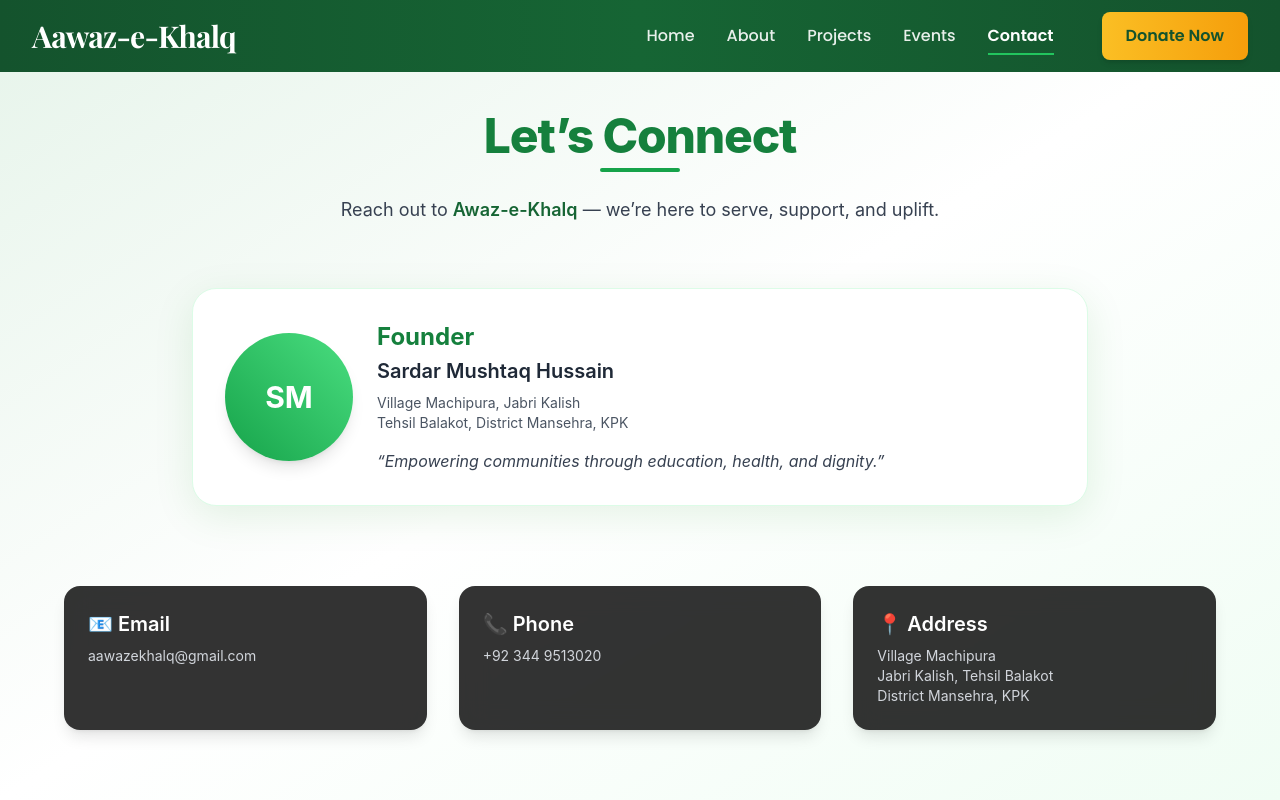
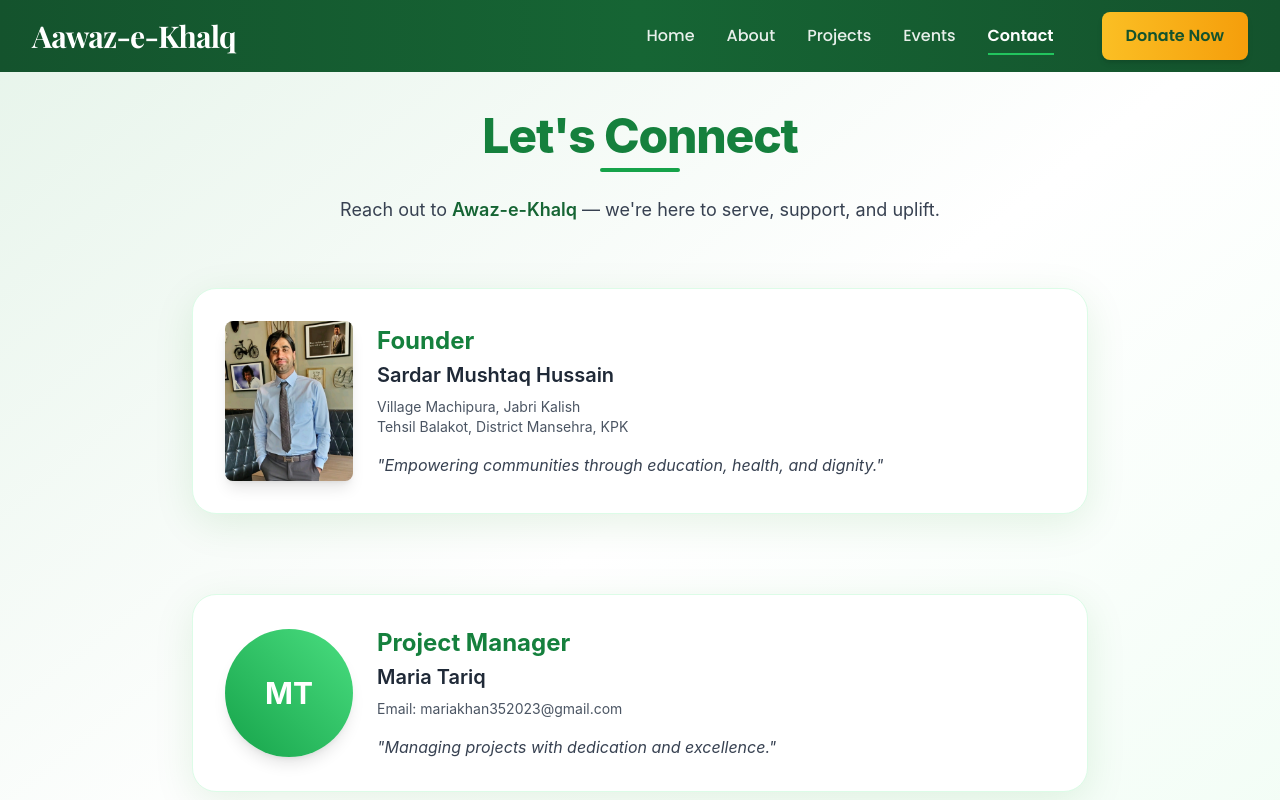
Before and after one commit to ahmednawazqureshi/aawazekhalq_frontend, a Next.js app: page /contact in a window 1280 px wide. Shown: the top 800 px of the page. Built offline with nearby package versions, Linux system fonts and the light colour scheme.

Commit message:
final comit

```diff
--- a/pages/contact.js
+++ b/pages/contact.js
@@ -9,10 +9,10 @@ export default function Contact() {
 
         {/* Hero Section */}
         <section className="text-center mb-16 animate-fade-in">
-          <h1 className="text-5xl font-extrabold text-green-700 mb-2 tracking-tight">Let’s Connect</h1>
+          <h1 className="text-5xl font-extrabold text-green-700 mb-2 tracking-tight">Let's Connect</h1>
           <div className="h-1 w-20 bg-green-600 mx-auto mb-6 rounded-full" />
           <p className="text-lg text-gray-700 max-w-2xl mx-auto">
-            Reach out to <span className="font-semibold text-green-800">Awaz-e-Khalq</span> — we’re here to serve, support, and uplift.
+            Reach out to <span className="font-semibold text-green-800">Awaz-e-Khalq</span> — we're here to serve, support, and uplift.
           </p>
         </section>
 
@@ -20,9 +20,13 @@ export default function Contact() {
         <section className="max-w-4xl mx-auto mb-20">
           <div className="bg-white border border-green-100 rounded-3xl shadow-[0_10px_40px_rgba(0,128,0,0.1)] p-8 flex flex-col md:flex-row items-center gap-6 hover:shadow-green-200 transition duration-300">
 
-            {/* Avatar Placeholder */}
-            <div className="w-32 h-32 rounded-full bg-gradient-to-tr from-green-600 to-green-400 flex items-center justify-center text-white text-3xl font-bold shadow-lg">
-              SM
+            {/* Founder Image */}
+            <div className="w-32 h-40 rounded-lg overflow-hidden shadow-lg">
+              <img
+                src="/images/sardar.jpeg"
+                alt="Sardar Mushtaq Hussain"
+                className="w-full h-full object-cover"
+              />
             </div>
 
             {/* Founder Info */}
@@ -34,7 +38,30 @@ export default function Contact() {
                 Tehsil Balakot, District Mansehra, KPK
               </p>
               <p className="mt-4 text-gray-700 italic">
-                “Empowering communities through education, health, and dignity.”
+                "Empowering communities through education, health, and dignity."
+              </p>
+            </div>
+          </div>
+        </section>
+
+        {/* Project Manager Spotlight */}
+        <section className="max-w-4xl mx-auto mb-20">
+          <div className="bg-white border border-green-100 rounded-3xl shadow-[0_10px_40px_rgba(0,128,0,0.1)] p-8 flex flex-col md:flex-row items-center gap-6 hover:shadow-green-200 transition duration-300">
+
+            {/* Avatar Placeholder for Project Manager */}
+            <div className="w-32 h-32 rounded-full bg-gradient-to-tr from-green-600 to-green-400 flex items-center justify-center text-white text-3xl font-bold shadow-lg">
+              MT
+            </div>
+
+            {/* Project Manager Info */}
+            <div className="text-center md:text-left">
+              <h2 className="text-2xl font-bold text-green-700 mb-1">Project Manager</h2>
+              <p className="text-xl font-semibold text-gray-800">Maria Tariq</p>
+              <p className="text-sm text-gray-600 mt-2">
+                Email: mariakhan352023@gmail.com
+              </p>
+              <p className="mt-4 text-gray-700 italic">
+                "Managing projects with dedication and excellence."
               </p>
             </div>
           </div>
--- a/pages/donation.js
+++ b/pages/donation.js
@@ -23,19 +23,19 @@ export default function Donation() {
   const accounts = {
     Pakistan: {
       flag: '🇵🇰',
-      bank: 'Muslim Commercial Bank',
+      bank: 'COMING SOON',
       title: 'Aawaz-e-Khalq',
-      account: '0000000000000',
-      iban: 'PK00MCBK0000000000000000',
-      branch: 'Islamabad'
+      account: 'xxxxxxxxxxxxxx',
+      iban: 'xxxxxxxxxxxxxxxxx',
+      branch: 'N/A'
     },
     USA: {
       flag: '🇺🇸',
-      bank: 'Example USA Bank',
-      title: 'Aawaz-e-Khalq (US)',
-      routing: '012345678',
-      account: '1234567890',
-      swift: 'EXUSUS33'
+      bank: 'Bank Of America',
+      title: 'Awazekhalq Foundation ',
+      routing: '052001633',
+      account: '4460 5838 0556',
+
     },
     JazzCash: {
       flag: '🇵🇰',
```
Also changed, not shown: public/images/sardar.jpeg (added).
